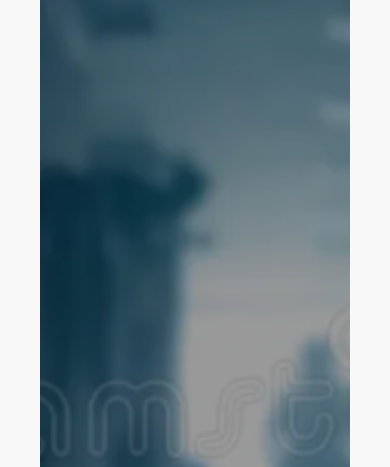
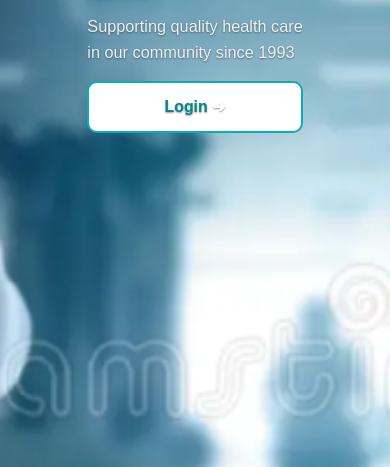
Before and after one commit to liviya7/novaMed, a plain HTML site: page index.html in a window 390 px wide. Shown: the part 175-642 px from the top of the page. Drawn offline with Linux system fonts and the light colour scheme.

Commit message:
second commit

```diff
--- a/css/style.css
+++ b/css/style.css
@@ -131,13 +131,22 @@ body {
 }
 
 .landing-page {
-  background-image: url('cover.png'), url('nurse.png');
-  background-repeat: no-repeat, no-repeat;
-  background-position: center, center;
-  background-size: cover, cover;
-  height: 100vh;
   position: relative;
   color: white;
+  overflow: hidden;
+  min-height: 100svh;
+  height: 100vh; /* fallback */
+}
+
+/* Responsive background image element */
+.landing-page .hero-bg {
+  position: absolute;
+  inset: 0;
+  width: 100%;
+  height: 100%;
+  object-fit: cover;
+  object-position: center 30%;
+  z-index: 0;
 }
 
 /* Landing hero responsiveness */
@@ -151,7 +160,7 @@ body {
   }
 }
 
-@media (max-width: 600px) {
+@media (max-width: 768px) {
   .overlay {
     flex-direction: column;
     justify-content: center;
@@ -159,10 +168,18 @@ body {
     text-align: center;
     padding: 1.25rem;
     gap: 0.75rem;
+    background: transparent; /* avoid dark bars over empty areas */
+  }
+  .landing-page .hero-bg {
+    object-fit: cover;
+    object-position: center 35%;
   }
   .text-content {
     max-width: 100%;
     text-align: center;
+    padding: 1rem;
+    color: #fff;
+    text-shadow: 0 1px 2px rgba(0,0,0,0.4);
   }
   .text-content h1 {
     font-size: 1.9rem;
@@ -179,25 +196,25 @@ body {
 }
 
 .overlay {
-  background: rgba(0, 0, 0, 0.4);
+  background: transparent;
   display: flex;
-  height: 100%;
   align-items: center;
-  justify-content: space-between;
-  padding: 2rem;
+  justify-content: flex-start;
+  padding: clamp(1rem, 4vw, 3rem);
+  position: absolute;
+  inset: 0;
+  z-index: 1;
 }
 
-.left-image img {
-  width: 400px;
-}
+.left-image { display: none; }
 
 .text-content {
-  text-align: right;
-  max-width: 600px;
+  text-align: left;
+  max-width: 60ch;
 }
 
 .text-content h1 {
-  font-size: 3rem;
+  font-size: clamp(1.75rem, 4vw + 0.5rem, 3.25rem);
   font-weight: bold;
 }
 
@@ -207,19 +224,19 @@ body {
 
 .text-content p {
   margin: 1rem 0;
-  font-size: 1.2rem;
+  font-size: clamp(0.95rem, 1.1vw + 0.75rem, 1.125rem);
   color: #f0f0f0;
 }
 
 .btn-login {
   display: inline-block;
-  padding: 0.8rem 1.5rem;
+  padding: clamp(0.6rem, 1.2vw + 0.4rem, 0.9rem) clamp(1rem, 2vw + 0.8rem, 1.5rem);
   background-color: white;
   color: #078489;
   font-weight: bold;
   text-decoration: none;
   border-radius: 10px;
-  font-size: 1rem;
+  font-size: clamp(0.95rem, 0.6vw + 0.85rem, 1.1rem);
   border: 2px solid #0aaeb3;
   transition: all 0.25s ease;
   cursor: pointer;
@@ -253,7 +270,6 @@ body {
 body {
   background-color: #f7fdff;
   color: #003b53;
-  padding: 2rem;
 }
 
 h1 {
@@ -1220,3 +1236,14 @@ body {
     margin-right: 1rem;          /* Add right spacing for balance */
   }
 }
+
+/* Edge-to-edge on mobile: remove side paddings globally */
+@media (max-width: 768px) {
+  body { padding: 0 !important; margin: 0; }
+  .header { padding-left: 0; padding-right: 0; }
+  .overlay { padding: 0; }
+  #appointment-section { padding-left: 0; padding-right: 0; }
+  .tab-content { padding-left: 0; padding-right: 0; }
+  .footer { padding-left: 0; padding-right: 0; }
+  .footer-bar { padding-left: 0; padding-right: 0; }
+}
--- a/index.html
+++ b/index.html
@@ -59,7 +59,8 @@
 
 
 
-<section id="home" class="landing-page" style="background-image: url('cover.png'); background-size: cover; background-position: center;">
+<section id="home" class="landing-page">
+  <img src="cover.png" alt="" class="hero-bg" aria-hidden="true" />
   <div class="overlay">
     <div class="left-image" aria-hidden="true"></div>
     <div class="text-content">
```
